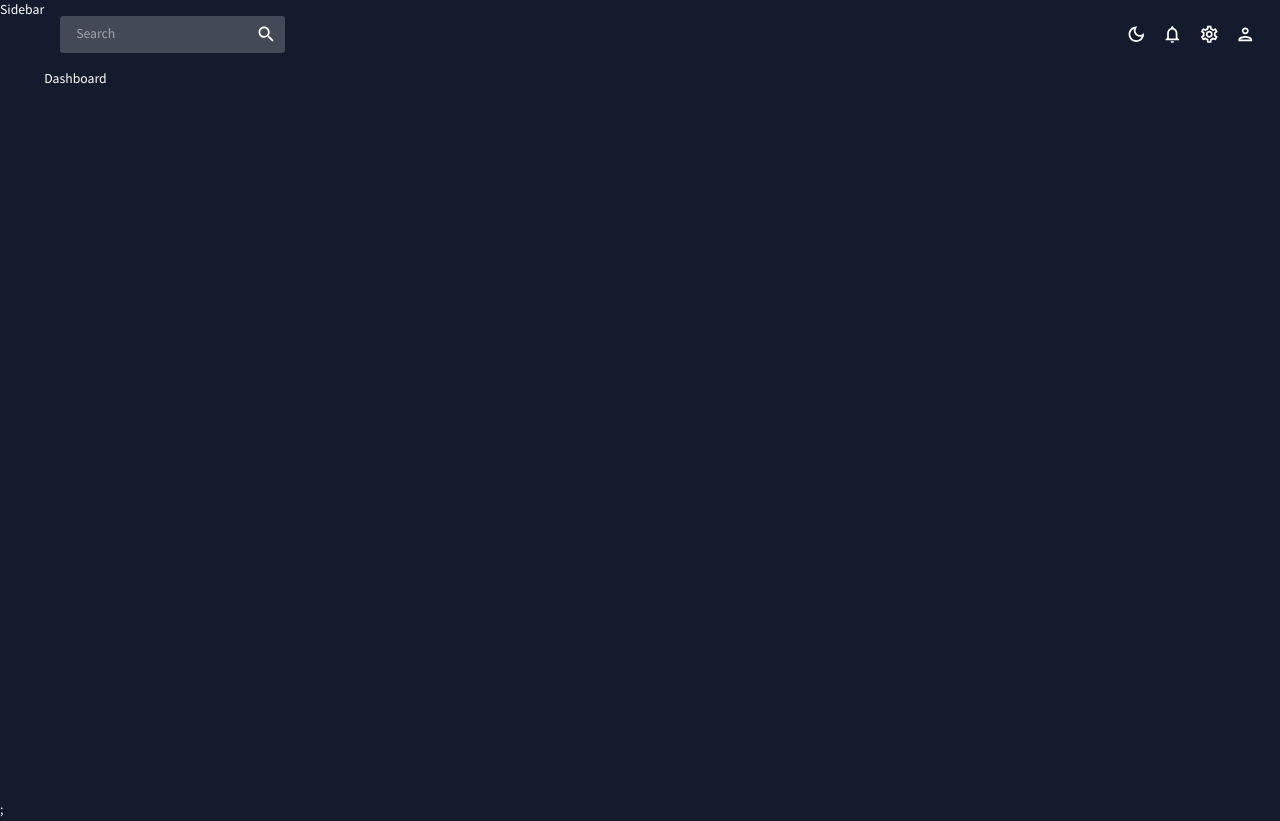
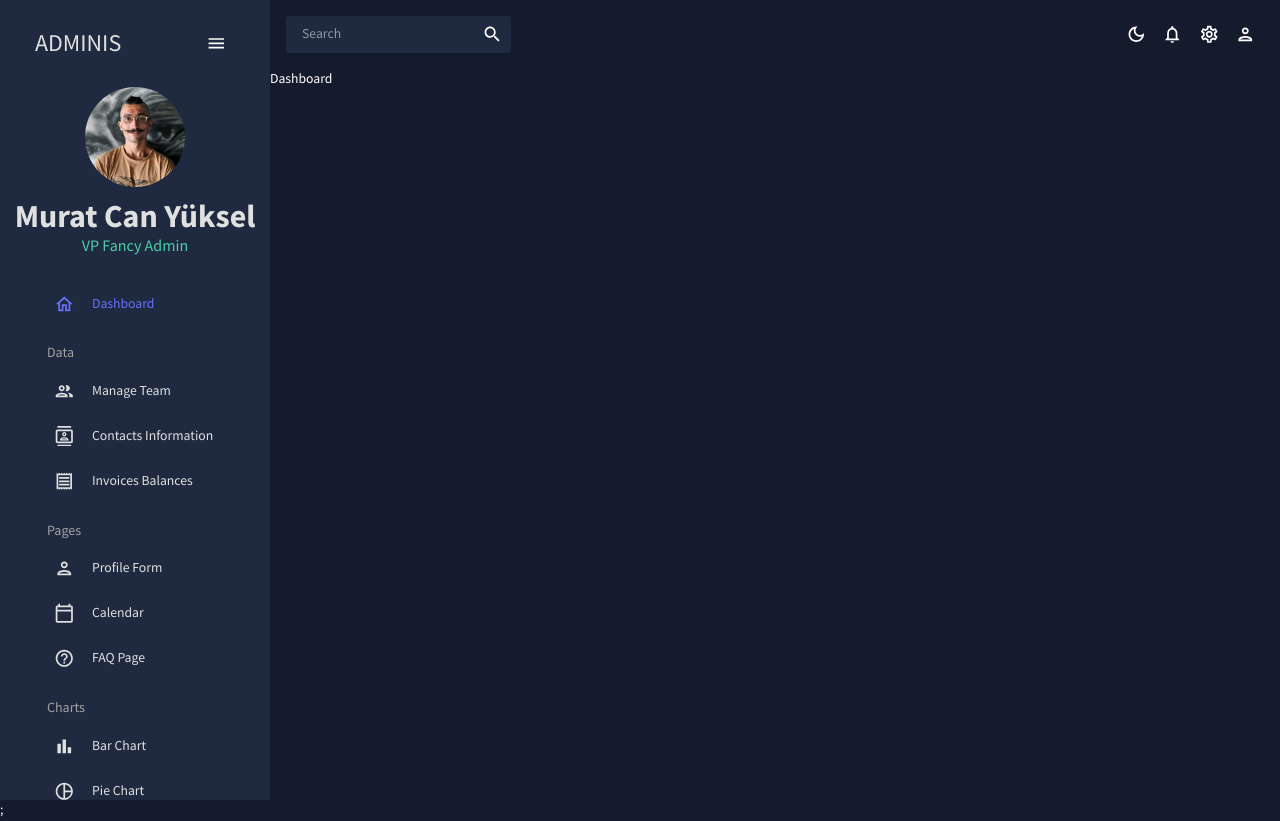
Before and after one commit to muratcan-yuksel/react-admin-dashboard, a React (Create React App) app: page / in a window 1280 px wide. Built offline with nearby package versions, Linux system fonts and the light colour scheme.

Commit message:
sidebar done with a downgrade to the react pro sidebar

```diff
--- a/package.json
+++ b/package.json
@@ -18,7 +18,7 @@
     "formik": "^2.2.9",
     "react": "^18.2.0",
     "react-dom": "^18.2.0",
-    "react-pro-sidebar": "^1.0.0-alpha.7",
+    "react-pro-sidebar": "^0.7.1",
     "react-router-dom": "^6.4.3",
     "react-scripts": "5.0.1",
     "web-vitals": "^2.1.4",
--- a/src/App.js
+++ b/src/App.js
@@ -3,7 +3,7 @@ import { Routes, Route } from "react-router-dom";
 import { ColorModeContext, useMode } from "./theme";
 import { CssBaseline, ThemeProvider } from "@mui/material";
 import Topbar from "./scenes/global/Topbar";
-import Sidebar from "./scenes/global/Sidebar";
+import SidebarComponent from "./scenes/global/Sidebar";
 import Dashboard from "./scenes/dashboard";
 // import Team from "./scenes/team";
 // import Invoices from "./scenes/invoices";
@@ -24,7 +24,7 @@ const App = () => {
       <ThemeProvider theme={theme}>
         <CssBaseline />
         <div className="app">
-          <Sidebar />
+          <SidebarComponent />
           <main className="content">
             <Topbar />
             <Routes>
--- a/src/scenes/global/Sidebar.jsx
+++ b/src/scenes/global/Sidebar.jsx
@@ -1,7 +1,228 @@
-import React from "react";
+import { useState } from "react";
+import { ProSidebar, Menu, MenuItem } from "react-pro-sidebar";
+import { Box, IconButton, Typography, useTheme } from "@mui/material";
+import { Link } from "react-router-dom";
+import "react-pro-sidebar/dist/css/styles.css";
+import { tokens } from "../../theme";
+import HomeOutlinedIcon from "@mui/icons-material/HomeOutlined";
+import PeopleOutlinedIcon from "@mui/icons-material/PeopleOutlined";
+import ContactsOutlinedIcon from "@mui/icons-material/ContactsOutlined";
+import ReceiptOutlinedIcon from "@mui/icons-material/ReceiptOutlined";
+import PersonOutlinedIcon from "@mui/icons-material/PersonOutlined";
+import CalendarTodayOutlinedIcon from "@mui/icons-material/CalendarTodayOutlined";
+import HelpOutlineOutlinedIcon from "@mui/icons-material/HelpOutlineOutlined";
+import BarChartOutlinedIcon from "@mui/icons-material/BarChartOutlined";
+import PieChartOutlineOutlinedIcon from "@mui/icons-material/PieChartOutlineOutlined";
+import TimelineOutlinedIcon from "@mui/icons-material/TimelineOutlined";
+import MenuOutlinedIcon from "@mui/icons-material/MenuOutlined";
+import MapOutlinedIcon from "@mui/icons-material/MapOutlined";
+import profilePic from "../../assets/pp.jpg";
+const Item = ({ title, to, icon, selected, setSelected }) => {
+  const theme = useTheme();
+  const colors = tokens(theme.palette.mode);
+  return (
+    <MenuItem
+      active={selected === title}
+      style={{
+        color: colors.grey[100],
+      }}
+      onClick={() => setSelected(title)}
+      icon={icon}
+    >
+      <Typography>{title}</Typography>
+      <Link to={to} />
+    </MenuItem>
+  );
+};
 
 const Sidebar = () => {
-  return <div>Sidebar</div>;
+  const theme = useTheme();
+  const colors = tokens(theme.palette.mode);
+  const [isCollapsed, setIsCollapsed] = useState(false);
+  const [selected, setSelected] = useState("Dashboard");
+
+  return (
+    <Box
+      sx={{
+        "& .pro-sidebar-inner": {
+          background: `${colors.primary[400]} !important`,
+        },
+        "& .pro-icon-wrapper": {
+          backgroundColor: "transparent !important",
+        },
+        "& .pro-inner-item": {
+          padding: "5px 35px 5px 20px !important",
+        },
+        "& .pro-inner-item:hover": {
+          color: "#868dfb !important",
+        },
+        "& .pro-menu-item.active": {
+          color: "#6870fa !important",
+        },
+      }}
+    >
+      <ProSidebar collapsed={isCollapsed}>
+        <Menu iconShape="square">
+          {/* LOGO AND MENU ICON */}
+          <MenuItem
+            onClick={() => setIsCollapsed(!isCollapsed)}
+            icon={isCollapsed ? <MenuOutlinedIcon /> : undefined}
+            style={{
+              margin: "10px 0 20px 0",
+              color: colors.grey[100],
+            }}
+          >
+            {!isCollapsed && (
+              <Box
+                display="flex"
+                justifyContent="space-between"
+                alignItems="center"
+                ml="15px"
+              >
+                <Typography variant="h3" color={colors.grey[100]}>
+                  ADMINIS
+                </Typography>
+                <IconButton onClick={() => setIsCollapsed(!isCollapsed)}>
+                  <MenuOutlinedIcon />
+                </IconButton>
+              </Box>
+            )}
+          </MenuItem>
+
+          {!isCollapsed && (
+            <Box mb="25px">
+              <Box display="flex" justifyContent="center" alignItems="center">
+                <img
+                  alt="profile-user"
+                  width="100px"
+                  height="100px"
+                  src={profilePic}
+                  style={{ cursor: "pointer", borderRadius: "50%" }}
+                />
+              </Box>
+              <Box textAlign="center">
+                <Typography
+                  variant="h2"
+                  color={colors.grey[100]}
+                  fontWeight="bold"
+                  sx={{ m: "10px 0 0 0" }}
+                >
+                  Murat Can Yüksel{" "}
+                </Typography>
+                <Typography variant="h5" color={colors.greenAccent[500]}>
+                  VP Fancy Admin
+                </Typography>
+              </Box>
+            </Box>
+          )}
+
+          <Box paddingLeft={isCollapsed ? undefined : "10%"}>
+            <Item
+              title="Dashboard"
+              to="/"
+              icon={<HomeOutlinedIcon />}
+              selected={selected}
+              setSelected={setSelected}
+            />
+
+            <Typography
+              variant="h6"
+              color={colors.grey[300]}
+              sx={{ m: "15px 0 5px 20px" }}
+            >
+              Data
+            </Typography>
+            <Item
+              title="Manage Team"
+              to="/team"
+              icon={<PeopleOutlinedIcon />}
+              selected={selected}
+              setSelected={setSelected}
+            />
+            <Item
+              title="Contacts Information"
+              to="/contacts"
+              icon={<ContactsOutlinedIcon />}
+              selected={selected}
+              setSelected={setSelected}
+            />
+            <Item
+              title="Invoices Balances"
+              to="/invoices"
+              icon={<ReceiptOutlinedIcon />}
+              selected={selected}
+              setSelected={setSelected}
+            />
+
+            <Typography
+              variant="h6"
+              color={colors.grey[300]}
+              sx={{ m: "15px 0 5px 20px" }}
+            >
+              Pages
+            </Typography>
+            <Item
+              title="Profile Form"
+              to="/form"
+              icon={<PersonOutlinedIcon />}
+              selected={selected}
+              setSelected={setSelected}
+            />
+            <Item
+              title="Calendar"
+              to="/calendar"
+              icon={<CalendarTodayOutlinedIcon />}
+              selected={selected}
+              setSelected={setSelected}
+            />
+            <Item
+              title="FAQ Page"
+              to="/faq"
+              icon={<HelpOutlineOutlinedIcon />}
+              selected={selected}
+              setSelected={setSelected}
+            />
+
+            <Typography
+              variant="h6"
+              color={colors.grey[300]}
+              sx={{ m: "15px 0 5px 20px" }}
+            >
+              Charts
+            </Typography>
+            <Item
+              title="Bar Chart"
+              to="/bar"
+              icon={<BarChartOutlinedIcon />}
+              selected={selected}
+              setSelected={setSelected}
+            />
+            <Item
+              title="Pie Chart"
+              to="/pie"
+              icon={<PieChartOutlineOutlinedIcon />}
+              selected={selected}
+              setSelected={setSelected}
+            />
+            <Item
+              title="Line Chart"
+              to="/line"
+              icon={<TimelineOutlinedIcon />}
+              selected={selected}
+              setSelected={setSelected}
+            />
+            <Item
+              title="Geography Chart"
+              to="/geography"
+              icon={<MapOutlinedIcon />}
+              selected={selected}
+              setSelected={setSelected}
+            />
+          </Box>
+        </Menu>
+      </ProSidebar>
+    </Box>
+  );
 };
 
 export default Sidebar;
--- a/src/theme.js
+++ b/src/theme.js
@@ -22,7 +22,7 @@ export const tokens = (mode) => ({
           100: "#d0d1d5",
           200: "#a1a4ab",
           300: "#727681",
-          400: "#434957",
+          400: "#1F2A40",
           500: "#141b2d",
           600: "#101624",
           700: "#0c101b",
```
Also changed, not shown: notes/starter.md (+1 -2 lines), src/assets/pp.jpg (added), 1 other file (tests, documents, lock files or other folders).
